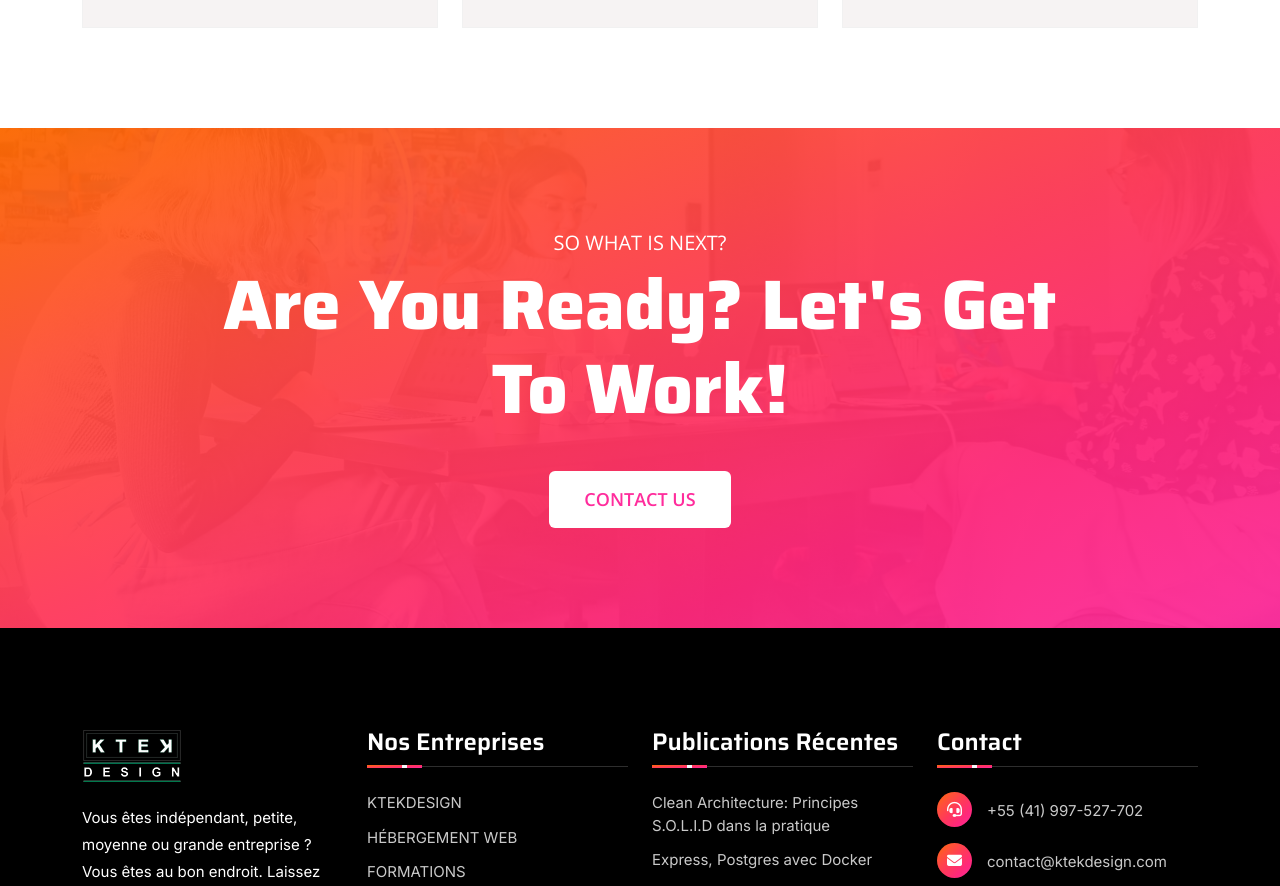
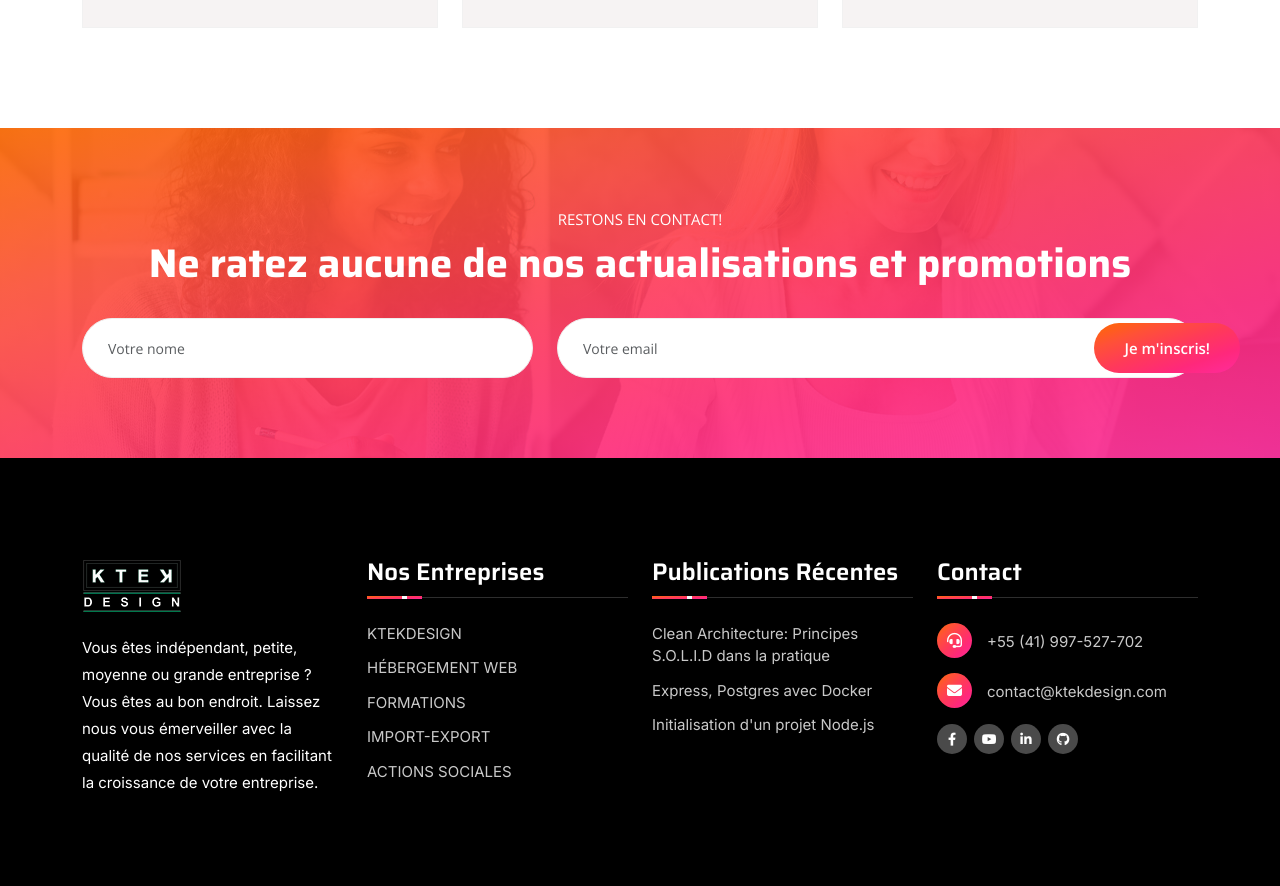
Before and after one commit to ktekdesign/portfolio, a Next.js app: page /service in a window 1280 px wide. Shown: the part 1220-2106 px from the top of the page. Built offline with nearby package versions, Linux system fonts and the light colour scheme.

Commit message:
fix: newletter component env var

```diff
--- a/pages/blog.js
+++ b/pages/blog.js
@@ -3,6 +3,7 @@ import NavbarDark from "../components/Layouts/NavbarDark";
 import PageBanner from "../components/Common/PageBanner";
 import BlogGridThree from "../components/Blog/BlogGridThree";
 import Footer from "../components/Layouts/FooterDark";
+import Newsletter from "../components/Common/Newsletter";
 
 const Blog = () => {
   return (
@@ -13,6 +14,8 @@ const Blog = () => {
 
       <BlogGridThree />
 
+      <Newsletter />
+
       <Footer />
     </>
   );
--- a/pages/service/index.js
+++ b/pages/service/index.js
@@ -1,9 +1,9 @@
 import React from "react";
 import NavbarDark from "../../components/Layouts/NavbarDark";
 import PageBanner from "../../components/Common/PageBanner";
-import CtaAreaTwo from "../../components/Common/CtaAreaTwo";
 import Footer from "../../components/Layouts/FooterDark";
 import OurServices from "../../components/HomePages/ItAgency/OurServices";
+import Newsletter from "../../components/Common/Newsletter";
 
 const ServiceDetails = () => {
 
@@ -15,7 +15,7 @@ const ServiceDetails = () => {
 
       <OurServices notitle={true} />
 
-      <CtaAreaTwo />
+      <Newsletter />
 
       <Footer />
     </>
--- a/utils/baseUrl.js
+++ b/utils/baseUrl.js
@@ -1,5 +1,5 @@
 const baseUrl = process.env.NODE_ENV === "production"
-? 'https://portfolio.ktekdesign.com'
+? process.env.baseURL
 : 'http://localhost:3000';
 
 export default baseUrl;
```
